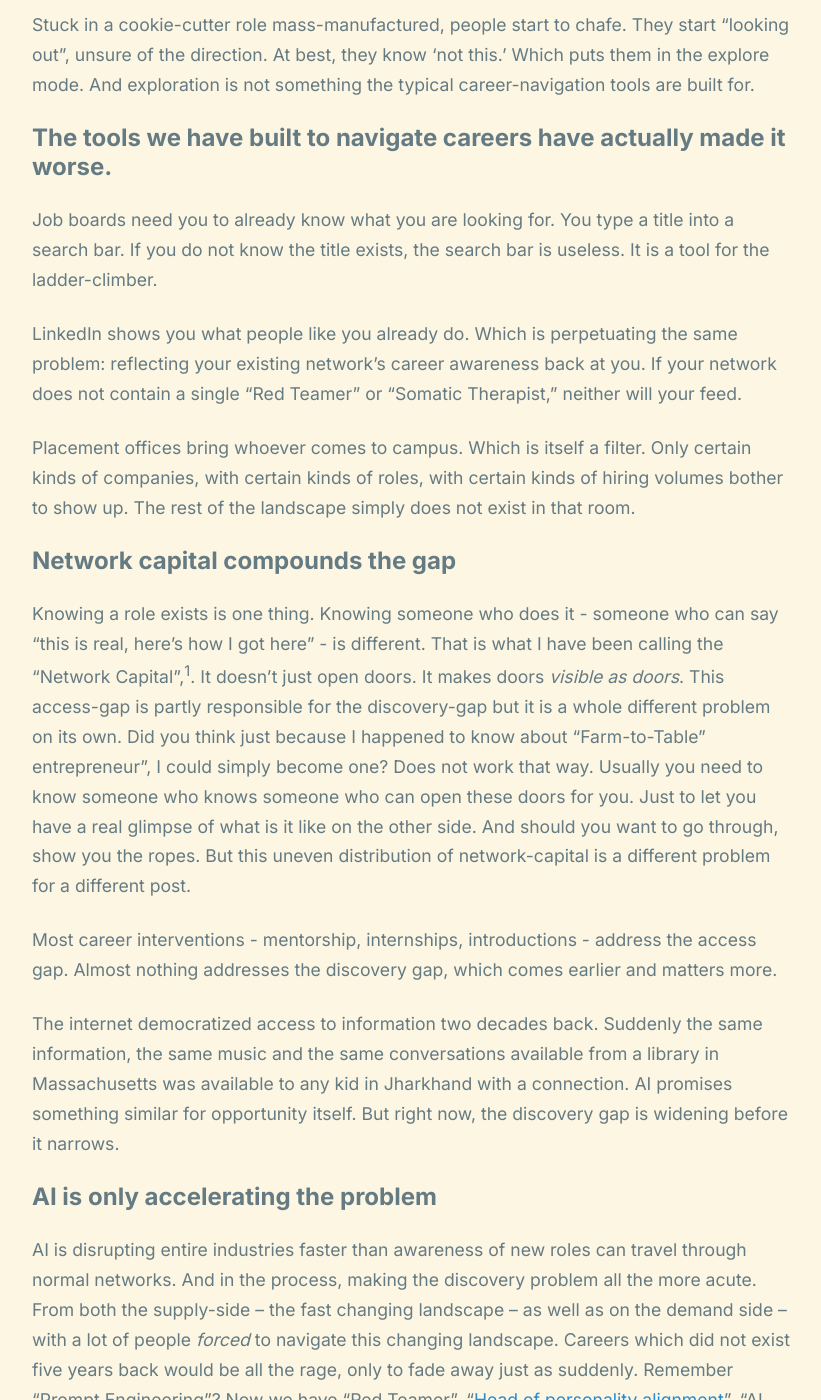
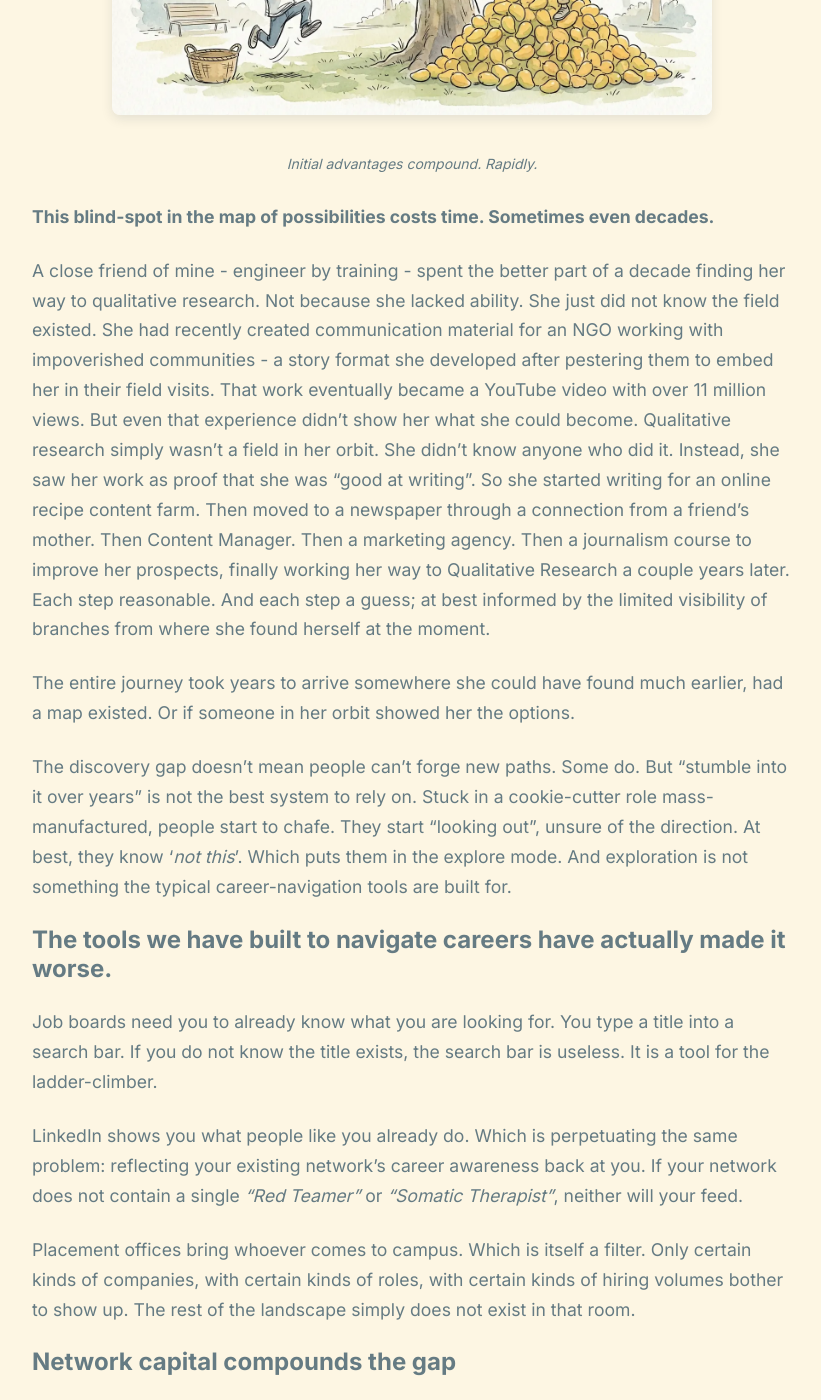
Before and after one commit to heyamitkmr/heyamitkmr.github.io, a Jekyll site: the page built from _posts/2026-04-11-careermap.md, in a window 1280 px wide and 1400 px high, scrolled down 1928 px. Shown: the whole window, without its empty margins (228-1049 px from the left). Built offline with Jekyll 4.4.1, drawn with Linux system fonts in a browser that asks for light colours; some of the changed text lies outside the part shown.

Commit message:
CareerMap changes and Afloat post

```diff
--- a/_posts/2026-04-11-careermap.md
+++ b/_posts/2026-04-11-careermap.md
@@ -10,7 +10,9 @@
 
 <!--more-->
 
-Till well after I completed my engineering, I was not aware that Life Coach is something you can be. As a professional, that is. Till yesterday I did not know about "wellness retreat operator". And did you hear about the company which is trying to hire for the role of a [professional AI bully](https://memvid.com/ai-bully-job)? Apparently the role is supposed to be for stress testing new AI models. How many roles like this are sitting outside your current frame, right now?
+Till well after I completed my engineering, I was not aware that Life Coach is something you can be. As a professional, that is. Till yesterday I did not know about _"wellness retreat operator"_. And did you hear about the company which is trying to hire for the role of a _[professional AI bully](https://memvid.com/ai-bully-job)_? Apparently the role is supposed to be for stress testing new AI models.
+
+How many roles like this are sitting outside your current frame, right now?
 
 <p align="center">
   <img src="/assets/images/careermap/ai_bully.webp" width="600"> <br>
@@ -19,61 +21,74 @@
 
 
 ### **Path visibility is accidental and limited.**
-Someone not clued into the existence of such roles would not even know to consider them as legitimate options. Ambition is bounded by awareness. And this awareness has traditionally been an accident of your network or your era. Mostly inherited from what your parents did or what your friends were trying to get into or what got offered at the college by the placement office. Chances are none of these would have had "Prompt Engineer" or "Influencer" or "Food blogger" on the catalogue. They just did not exist back when I was graduating. And some of these are still not offered as a formal career choice.
+Someone not clued into the existence of such roles would not even know to consider them as legitimate options. Ambition is bounded by awareness. And this awareness has traditionally been an accident of your network or your era. Mostly inherited from what your parents did. Or what your friends were trying to get into or what got offered at the college by the placement office. Chances are none of these would have had _"Prompt Engineer"_ / _"Influencer"_ / _"Food blogger"_ on the catalogue. They just did not exist back when I was graduating. And some of these are still not offered as a formal career choice.
 
-Your career awareness remains a reflection of your network's career awareness. And that compounds. First-gen professionals start with a narrower slice; but the gap between what the first-gen "engineer" is aware of an year down the line compared to her peer whose uncle was a software engineer back in the day only widens further. Sociologists call it the [Matthew Effect](https://en.wikipedia.org/wiki/Matthew_effect#Career_progression).
+Your career awareness remains a reflection of your network's career awareness. And that compounds.
+
+First-gen professionals start with a narrower slice; and the gap only widens. A year into their career, while our first-gen "engineer" is still getting comfortable with the role, a peer whose uncle was a software engineer back in the day has already heard about product management over a family dinner, already knows people leave TCS for startups, already has someone in the family who can explain what a VC actually does
+
+Sociologists call it the [Matthew Effect](https://en.wikipedia.org/wiki/Matthew_effect#Career_progression).
 
 <p align="center">
   <img src="/assets/images/careermap/wealth_compounds.webp" width="600"> <br>
   <span style="font-size: 14px;"><i>Initial advantages compound. Rapidly.</i></span><br>
 </p>
 
-Stuck in a cookie-cutter role mass-manufactured, people start to chafe. They start "looking out", unsure of the direction. At best, they know 'not this.' Which puts them in the explore mode.
-And exploration is not something the typical career-navigation tools are built for.
+**This blind-spot in the map of possibilities costs time. Sometimes even decades.**
 
+A close friend of mine - engineer by training - spent the better part of a decade finding her way to qualitative research. Not because she lacked ability. She just did not know the field existed. She had recently created communication material for an NGO working with impoverished communities - a story format she developed after pestering them to embed her in their field visits. That work eventually became a YouTube video with over 11 million views. But even that experience didn't show her what she could become. Qualitative research simply wasn't a field in her orbit. She didn't know anyone who did it. Instead, she saw her work as proof that she was "good at writing". So she started writing for an online recipe content farm. Then moved to a newspaper through a connection from a friend's mother. Then Content Manager. Then a marketing agency. Then a journalism course to improve her prospects, finally working her way to Qualitative Research a couple years later. Each step reasonable. And each step a guess; at best informed by the limited visibility of branches from where she found herself at the moment.
+
+The entire journey took years to arrive somewhere she could have found much earlier, had a map existed. Or if someone in her orbit showed her the options.
+
+The discovery gap doesn't mean people can't forge new paths. Some do. But "stumble into it over years" is not the best system to rely on. Stuck in a cookie-cutter role mass-manufactured, people start to chafe. They start "looking out", unsure of the direction. At best, they know '_not this_'. Which puts them in the explore mode. And exploration is not something the typical career-navigation tools are built for.
 
 ### **The tools we have built to navigate careers have actually made it worse.**
 Job boards need you to already know what you are looking for. You type a title into a search bar. If you do not know the title exists, the search bar is useless. It is a tool for the ladder-climber.
 
-LinkedIn shows you what people like you already do. Which is perpetuating the same problem: reflecting your existing network's career awareness back at you. If your network does not contain a single "Red Teamer" or "Somatic Therapist," neither will your feed.
+LinkedIn shows you what people like you already do. Which is perpetuating the same problem: reflecting your existing network's career awareness back at you. If your network does not contain a single _"Red Teamer"_ or _"Somatic Therapist"_, neither will your feed.
 
 Placement offices bring whoever comes to campus. Which is itself a filter. Only certain kinds of companies, with certain kinds of roles, with certain kinds of hiring volumes bother to show up. The rest of the landscape simply does not exist in that room.
 
 
 ### **Network capital compounds the gap**
 
-Knowing a role exists is one thing. Knowing someone who does it - someone who can say "this is real, here's how I got here" - is different. That is what I have been calling the "Network Capital",<sup>1</sup>. It doesn't just open doors. It makes doors *visible as doors*. This access-gap is partly responsible for the discovery-gap but it is a whole different problem on its own. Did you think just because I happened to know about "Farm-to-Table" entrepreneur", I could simply become one? Does not work that way. Usually you need to know someone who knows someone who can open these doors for you. Just to let you have a real glimpse of what is it like on the other side. And should you want to go through, show you the ropes. But this uneven distribution of network-capital is a different problem for a different post.
+Knowing a role exists is one thing. Knowing someone who does it - someone who can say _"this is real, here's how I got here"_ - is different. That is what I have been calling the "Network Capital",<sup><a href="#fn1" id="ref1">1</a></sup>. It doesn't just open doors. It makes doors *visible as doors*.
 
-Most career interventions - mentorship, internships, introductions - address the access gap. Almost nothing addresses the discovery gap, which comes earlier and matters more.
+This access-gap is partly responsible for the discovery-gap but it is a whole different problem on its own. Did you think just because I happened to know about _"Farm-to-Table" entrepreneur"_, I could simply become one? Does not work that way. Usually you need to know someone who knows someone who can open these doors for you. Just to let you have a real glimpse of what is it like on the other side. And should you want to go through, show you the ropes. But this uneven distribution of network-capital is a different problem for a different post.
 
-The internet democratized access to information two decades back. Suddenly the same information, the same music and the same conversations available from a library in Massachusetts was available to any kid in Jharkhand with a connection. AI promises something similar for opportunity itself. But right now, the discovery gap is widening before it narrows.
+Most career interventions - mentorship, internships, introductions - address the access gap. Almost nothing addresses the discovery gap, which comes earlier and matters more. And this gap has always been hard to close from the outside.
 
+### **AI could help eventually; But for now, it is only accelerating the problem**
+AI is disrupting entire industries faster than awareness of new roles can travel through normal networks. And in the process, making the discovery problem all the more acute. From both the supply-side with the fast changing landscape, as well as on the demand side - with a lot of people _forced_ to navigate this changing landscape.
 
+Careers which did not exist five years back would be all the rage, only to fade away just as suddenly. Remember "Prompt Engineering"? Now we have "Red Teamer", "[Head of personality alignment](https://archive.is/E0cDB)", "AI bully" and more.
 
-### **AI is only accelerating the problem**
-AI is disrupting entire industries faster than awareness of new roles can travel through normal networks. And in the process, making the discovery problem all the more acute. From both the supply-side -- the fast changing landscape -- as well as on the demand side -- with a lot of people _forced_ to navigate this changing landscape. Careers which did not exist five years back would be all the rage, only to fade away just as suddenly. Remember "Prompt Engineering"? Now we have "Red Teamer", "[Head of personality alignment](https://archive.is/E0cDB)", "AI bully" and more.
+I spent good part of a week inside a dataset of over 600,000 professional profiles from a global community platform - extracting job titles, skill tags, career bios - trying to map this landscape. The dataset had 85,872 unique job titles across 604,000 records. Even after filtering down to a sample of just 38,000 most detailed records from the dataset, the clustering produced 343 distinct role identities. This was after normalising self-described role descriptions and designations across orgs. These were roles most people have never heard of. Roles that didn't exist when a lot of us were sitting for placement interviews at college. In fact, a lot of these are still not part of the career-discussions. And this was just one platform, skewed toward the creative and indie economy.
 
-I spent good part of a week inside a dataset of over 600,000 professional profiles trying to map this landscape, and even then the edges kept surprising me. The rate of the role creation or role change has far outpaced the rate of role visibility. And the people with the fullest map are not necessarily the smartest. They just started in a room with more doors visible to them.
+The rate of the role creation or role change has far outpaced the rate of role visibility. And the people with the fullest map are not necessarily the smartest. They just started in a room with more doors visible to them.
 
 ---
 
 ### **CareerMap**
-> CareerMap is one attempt at the discovery layer - a browsable map of the career landscape.
+> CareerMap is one attempt at the discovery layer - Think of it like Google Maps, but for careers.
 
-It is _not_ a job board. Click a role, see what it actually involves, find what sits adjacent to it. Or let the system auto-scan to give you a tour of all that's out there. It starts with the indie and micro-economy space because that is where the gap felt most urgent and least served.
+You can explore the landscape to see what's out there, including the roles you've never heard of. Eventually, it will also show you the different paths to reach a particular point - say, Quantum Mechanics YouTuber from wherever you currently are, say HR at a SaaS company. The system would show different routes: through reading, through certifications, through degrees. Routes will have different milestones displayed. Also rough time-estimates per path.
+
+Right now, I have only started on the first part: mapping the landscape. The v2 and v3 will tackle the paths.
+
+It is _not_ a job board. Click a role, see what it actually involves, find what sits adjacent to it. Or let it auto-scan to give you a tour of all that's out there. It starts with the indie and micro-economy space because that is where the gap felt most urgent and least served.
 
 <p align="center">
   <img src="/assets/images/careermap/career_clusters.png" width="800"> <br>
-  <span style="font-size: 14px;"><i>Career Clusters in the indie space</i></span><br>
+  <span style="font-size: 14px;"><i>Career Clusters in the indie space. An interactive demo with path-details coming soon.</i></span><br>
 </p>
 <br>
 
-It does not solve the network problem. It does not fix access. It just tries to make more doors visible.
+It still does not solve the network problem. It does not fix access. It just tries to make more doors visible.
 
 ----
 
-_If you have a story about a career you discovered embarrassingly late or know someone doing something most people have never heard of, I would genuinely love to hear it. DM me or reply here._
+> If the discovery-gap or network-gap in career exploration resonates with you, I'd love to hear your story, thoughts and ideas on how to best address these. [DM me](/about/#lets-talk) or reply here.
 
-----
 
-<sup>1</sup>:<span style="font-size: 14px;"><i>Network Capital is not something I coined. I am just using it in a crude manner in the sense I mentioned here.</i></span><br>
+<sup id="fn1">1</sup>: <span style="font-size: 14px;"><i>Network Capital is not something I coined. I am just using it in a crude manner in the sense I mentioned here.</i></span> <a href="#ref1">↩</a><br>
```
Also changed, not shown: _posts/2026-04-15-afloat.md (added, +63 -0 lines), assets/images/afloat/birds.webp (added), assets/images/afloat/effort_graph_light.png (added), 1 other file.
